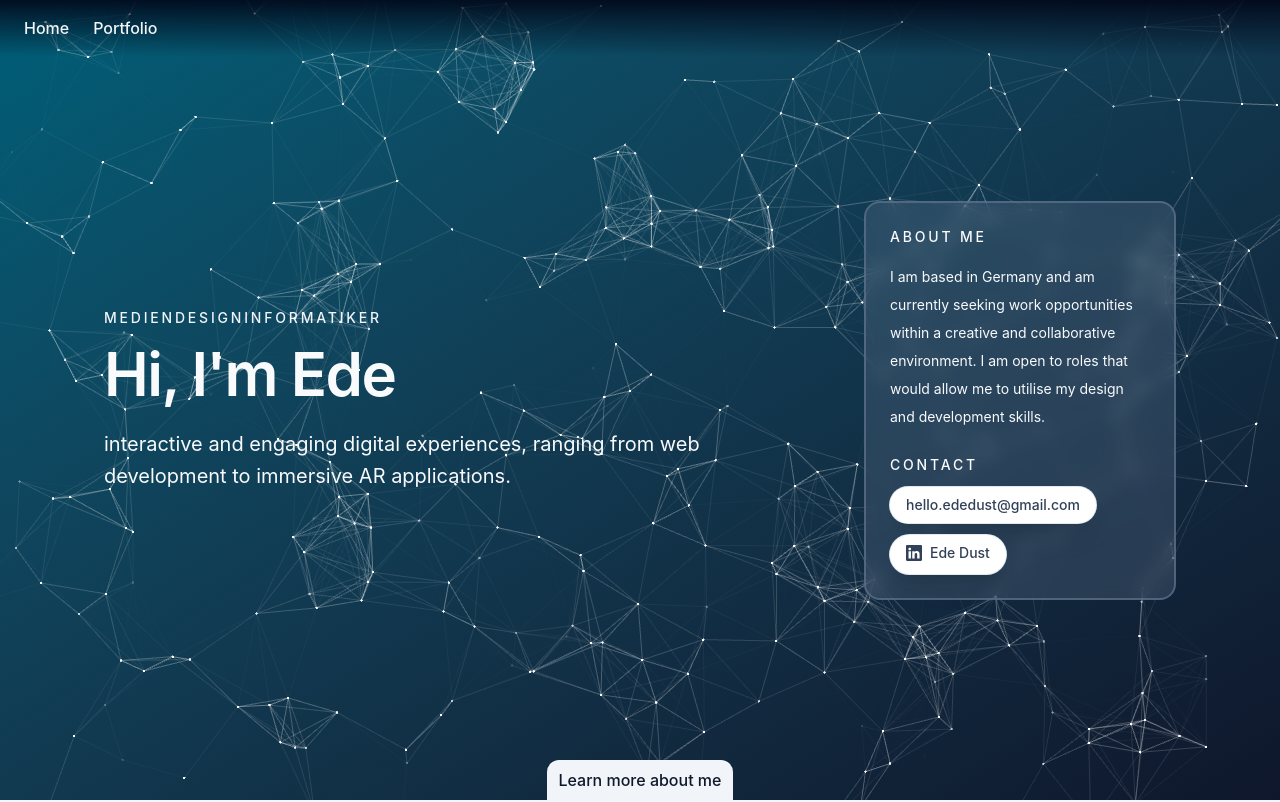
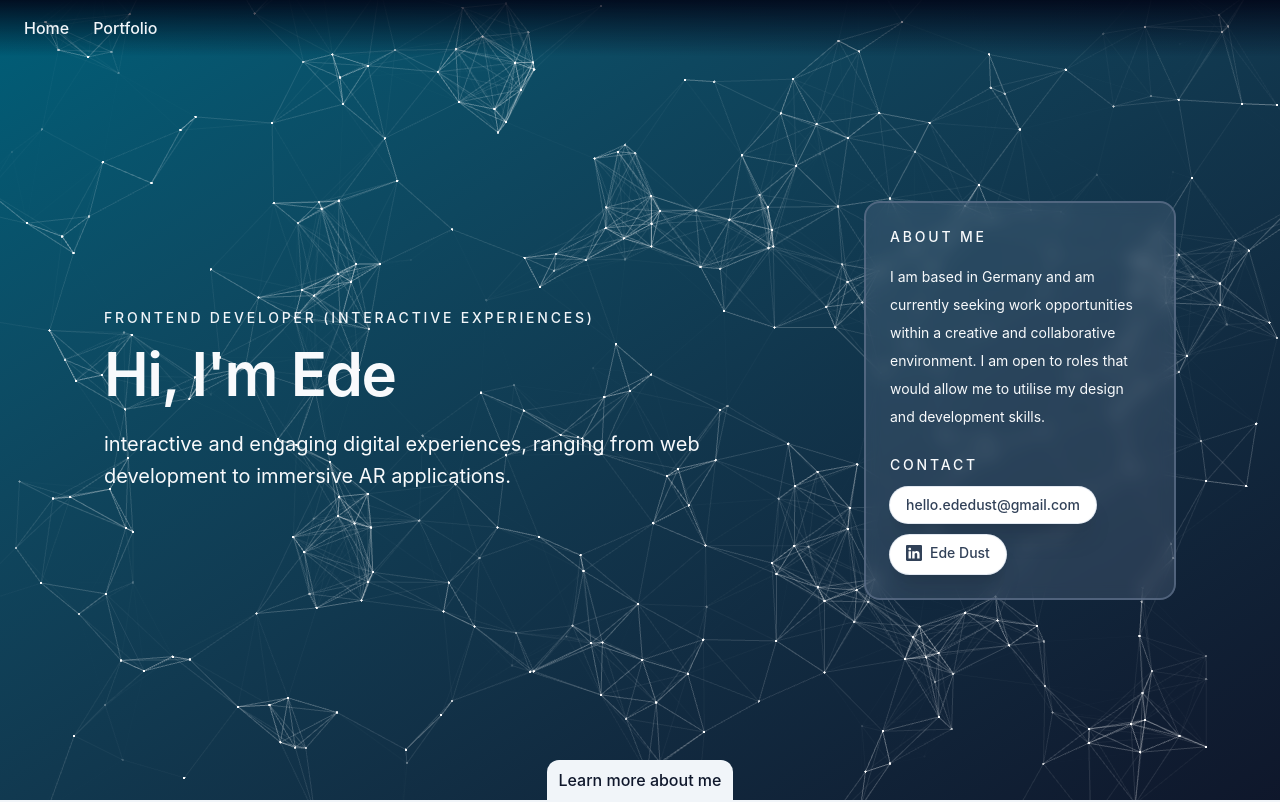
Before and after one commit to MagicalSpyto/Portfolio, a Next.js app: page / in a window 1280 px wide. Shown: the top 802 px of the page. Built offline with nearby package versions, Linux system fonts and the light colour scheme.

Commit message:
minor collor changes

```diff
--- a/app/data/HomePage.tsx
+++ b/app/data/HomePage.tsx
@@ -2,7 +2,7 @@ export const homeData = {
     // Hero content is the first thing visitors see on the homepage.
     hero: {
         title: "Hi, I'm Ede",
-        subtitle: "Mediendesigninformatiker",
+        subtitle: "Frontend Developer (Interactive Experiences)",
         description:
             "interactive and engaging digital experiences, ranging from web development to immersive AR applications.",
         primaryCta: "View selected work",
--- a/app/globals.css
+++ b/app/globals.css
@@ -1,12 +1,12 @@
 @import "tailwindcss";
 
 :root {
-  --site-background: #475153;
+  --site-background: ;
 }
 
 html,
 body {
-  background-color: var(--color-slate-700);
+  background-color: var(--color-cyan-900);
 }
 
 /* Typography - Headings */
```
